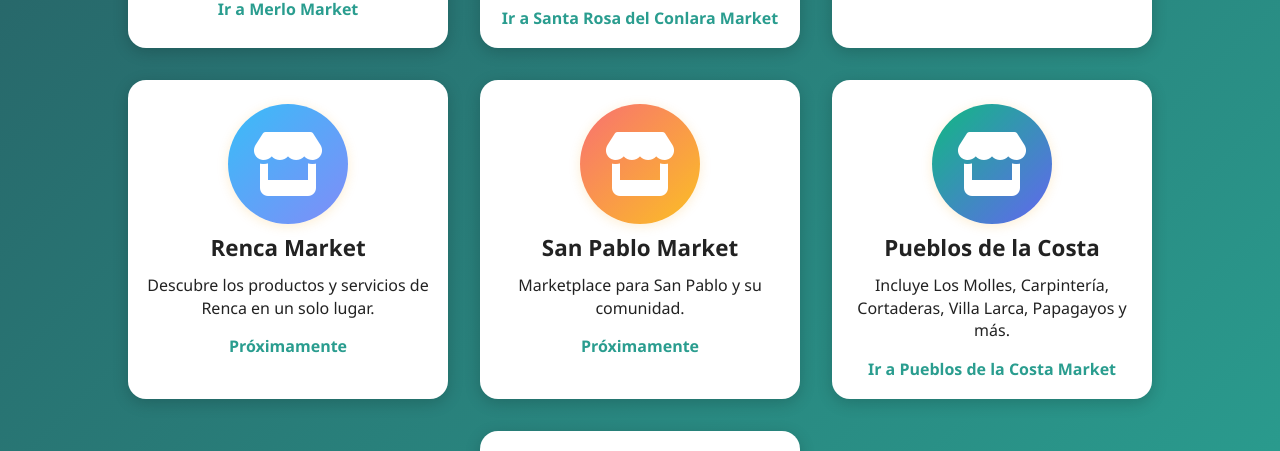
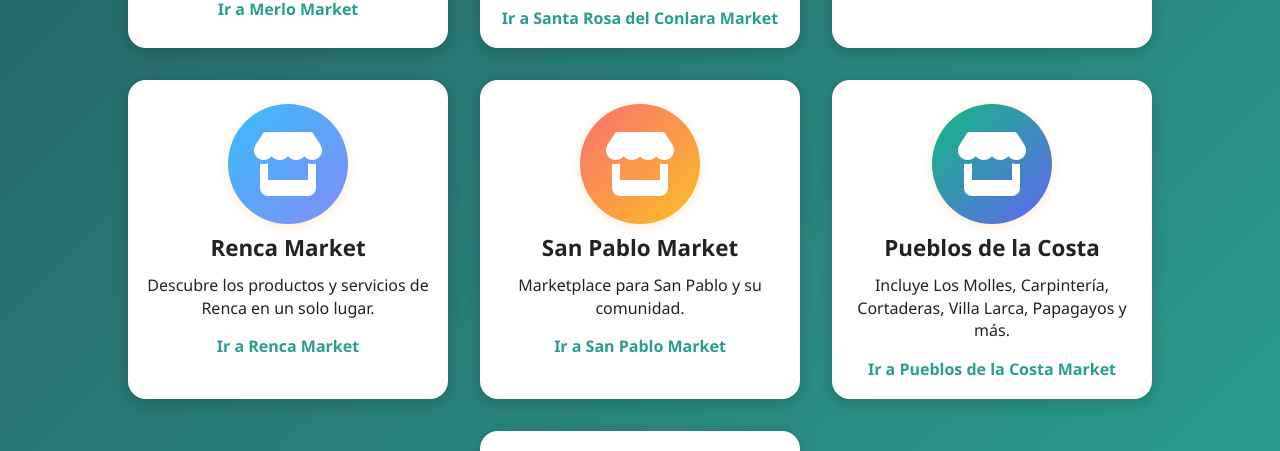
Before and after one commit to sanluismarket/Apps-de-San-Luis-Marketplaces, a plain HTML site: page index.html in a window 1280 px wide. Shown: the part 1195-1646 px from the top of the page. Drawn offline with Linux system fonts and the light colour scheme.

Commit message:
dsdgfxgs

```diff
--- a/index.html
+++ b/index.html
@@ -196,19 +196,19 @@
       <p>El marketplace de Justo Daract para la comunidad y sus visitantes.</p>
       <span class="card-link">Ir a Justo Daract Market</span>
     </a>
-    <!-- Tarjeta Renca Market -->
-    <a href="#" class="market-card renca" target="_blank" rel="noopener noreferrer">
+      <!-- Tarjeta Renca Market -->
+    <a href="https://www.mediafire.com/file/asrk4c5j4afwr9b/Renca_Market.apk/file" class="market-card renca" target="_blank" rel="noopener noreferrer">
       <div class="card-logo" style="background: linear-gradient(135deg, #38bdf8 0%, #818cf8 100%);"><i class="fas fa-store"></i></div>
       <h2>Renca Market</h2>
       <p>Descubre los productos y servicios de Renca en un solo lugar.</p>
-      <span class="card-link">Próximamente</span>
+      <span class="card-link">Ir a Renca Market</span>
     </a>
     <!-- Tarjeta San Pablo Market -->
-    <a href="#" class="market-card sanpablo" target="_blank" rel="noopener noreferrer">
+    <a href="https://www.mediafire.com/file/hqo0y1eqhd6xy9y/San_Pablo_Market.apk/file" class="market-card sanpablo" target="_blank" rel="noopener noreferrer">
       <div class="card-logo" style="background: linear-gradient(135deg, #f87171 0%, #fbbf24 100%);"><i class="fas fa-store"></i></div>
       <h2>San Pablo Market</h2>
       <p>Marketplace para San Pablo y su comunidad.</p>
-      <span class="card-link">Próximamente</span>
+      <span class="card-link">Ir a San Pablo Market</span>
     </a>
     <!-- Tarjeta Pueblos de la Costa (Los Molles, Carpintería, etc.) -->
     <a href="https://www.mediafire.com/file/volfi2v9zqa8ote/Pueblos_de_la_costa_Marketplaces.apk/file" class="market-card costa" target="_blank" rel="noopener noreferrer">
```
